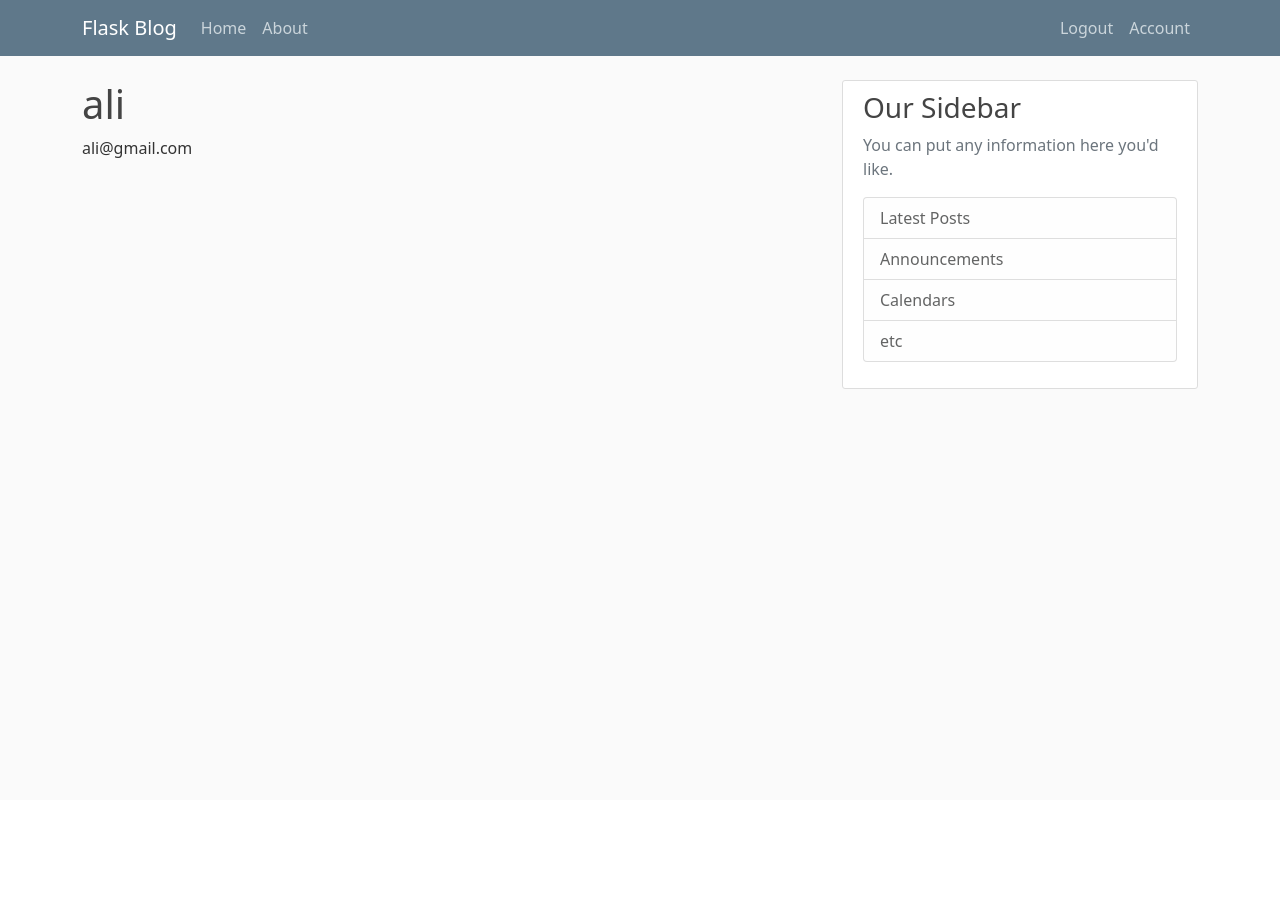
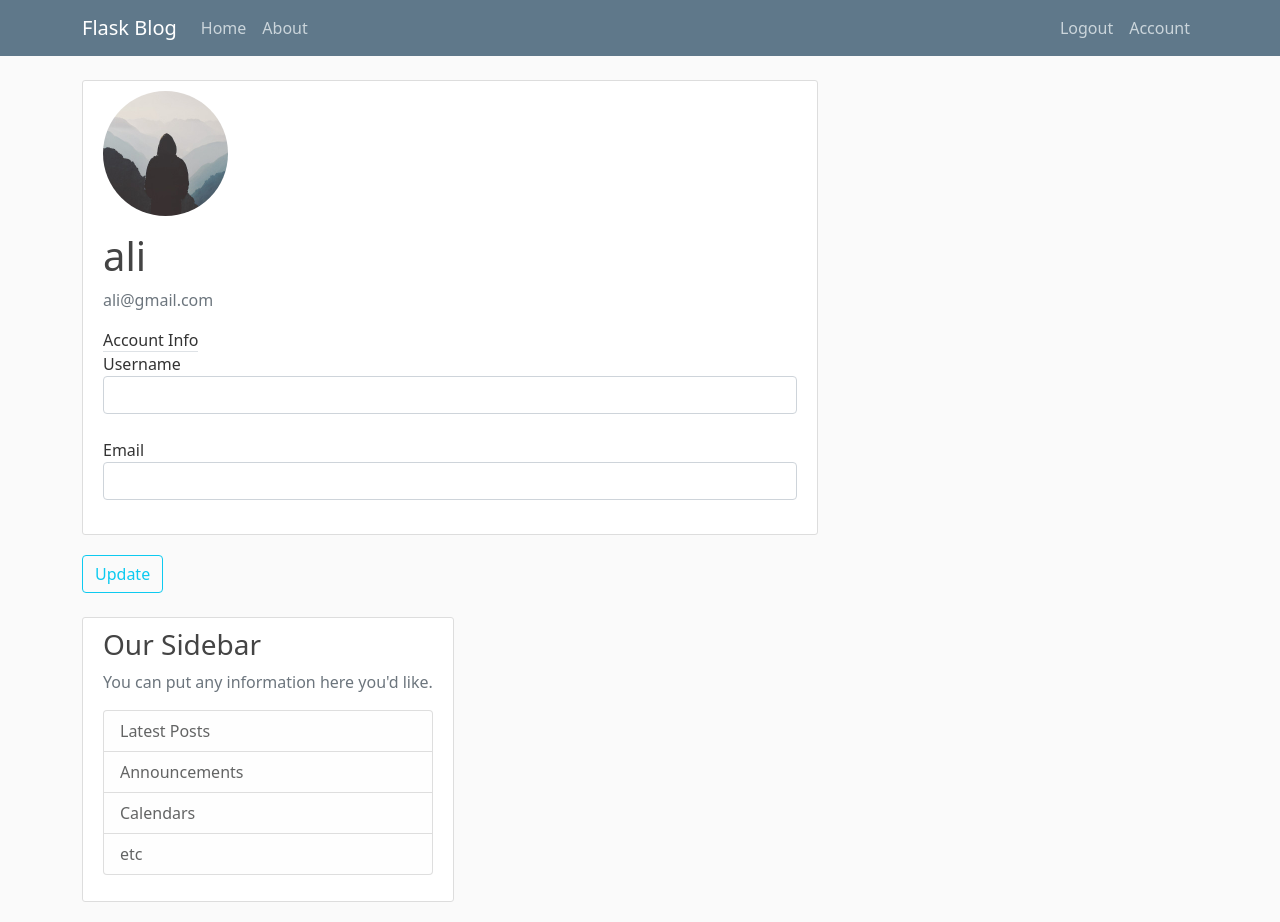
Before and after one commit to mohdali03/Flaskblog, a Flask app: page /account in a window 1280 px wide. Before the commit the page ends 389 px from the top, so only its background shows below. Run offline with Flask 3, Linux system fonts and the light colour scheme; a user stored in the database is signed in.

Commit message:
check something

```diff
--- a/flaskblog/__init__.py
+++ b/flaskblog/__init__.py
@@ -19,7 +19,7 @@
     db.init_app(app)
     ma.init_app(app)
     login_manager.init_app(app)
-    login_manager.login_view = 'login'
+    login_manager.login_view = 'login' # type: ignore
     login_manager.login_message_category = 'info'
     with app.app_context():
         from . import route, models
--- a/flaskblog/forms.py
+++ b/flaskblog/forms.py
@@ -2,6 +2,7 @@
 from wtforms import StringField, PasswordField, SubmitField, BooleanField
 from wtforms.validators import DataRequired, Length, Email, EqualTo, ValidationError
 from flaskblog.models import User
+from flask_login import current_user
 
 class SignUpForm(FlaskForm):
     username = StringField('Username', validators=[DataRequired(), Length(min=2, max=20)])
@@ -23,6 +24,26 @@
             raise ValidationError("This email is Taken. Please choose a diffrenet")
 
 
+class UpdateAccountForm(FlaskForm):
+    username = StringField('Username', validators=[DataRequired(), Length(min=2, max=20)])
+    email = StringField('Email', validators=[DataRequired(), Email()])
+
+    # pass
+    submit = SubmitField("Update")
+
+    def validate_username(self, username):
+        if username.data != current_user.username:
+            user = User.query.filter_by(username = username.data).first()
+            if user:
+                raise ValidationError("This Username is Taken. Please choose a diffrenet")
+
+    def validate_email(self, email):
+        if email.data != current_user.email:
+            user = User.query.filter_by(email = email.data).first()
+            if user:
+                raise ValidationError("This email is Taken. Please choose a diffrenet")
+
+
 class LoginForm(FlaskForm):
     email = StringField('Email', validators=[DataRequired(), Email()])
 
--- a/flaskblog/models.py
+++ b/flaskblog/models.py
@@ -11,7 +11,7 @@
     id = db.Column(db.Integer, primary_key=True, autoincrement=True)
     username = db.Column(db.String(20), unique=True, nullable=False)
     email = db.Column(db.String(120), unique=True, nullable=False)
-    img_file = db.Column(db.String(20),  nullable=False, default="default.jpg")
+    img_file = db.Column(db.String(20),  nullable=False, default="default.png")
     password = db.Column(db.String(20),  nullable=False)
     posts = db.relationship("Post", backref='author', lazy=True)
 
--- a/flaskblog/route.py
+++ b/flaskblog/route.py
@@ -2,7 +2,7 @@
 from flask import render_template, flash, redirect, url_for, request
 from datetime import datetime
 # from sqlalchemy import or_
-from flaskblog.forms import SignUpForm, LoginForm
+from .forms import SignUpForm, LoginForm,UpdateAccountForm
 from werkzeug.security import generate_password_hash, check_password_hash
 from .models import User, Post, db
 from flask import current_app as app
@@ -120,4 +120,6 @@
 @app.route('/account')
 @login_required
 def account():
-    return render_template('account.html', title="Account")
+    form = UpdateAccountForm()
+    img_file = url_for('static', filename='profile_pics/' + current_user.img_file )
+    return render_template('account.html', title="Account", img_file=img_file, form=form)
--- a/flaskblog/template/account.html
+++ b/flaskblog/template/account.html
@@ -1,5 +1,45 @@
-{% extends "layout.html" %}
-{% block content %}
-    <h1>{{ current_user.username }}</h1>
-    <p>{{ current_user.email }}</p>
+{% extends "layout.html" %} {% block content %}
+<div class="content-section">
+    <div class="media">
+        <div class="media-body">
+            <img class="rounded-circle account-img" src="{{ img_file }}" />
+            <h2 class="account-heading">{{ current_user.username}}</h2>
+            <p class="text-secondary">{{ current_user.email }}</p>
+            <!-- <img> -->
+        </div>
+    </div>
+
+    <form method="POST" action="" class="">
+        {{ form.hidden_tag() }}
+        <fieldset class="form-group">
+            <lengend class="border-bottom mb-4">Account Info</lengend>
+            <div class="form-group mb-4">
+                {{ form.username.label(class="form-control-label") }} {% if
+                form.username.errors %} {{ form.username(class="form-control
+                form-control is-invalid") }}
+                <div class="invalid-feedback">
+                    {% for error in form.username.errors %}
+                    <span>{{ error }}</span>
+                    {% endfor %}
+                </div>
+                {% else%} {{ form.username(class="form-control form-control") }} {%
+                endif %}
+            </div>
+            <div class="form-group mb-4">
+                {{ form.email.label(class="form-control-label") }} {% if
+                form.email.errors %} {{ form.email(class="form-control form-control
+                is-invalid") }}
+                <div class="invalid-feedback">
+                    {% for error in form.email.errors %}
+                    <span>{{ error }}</span>
+                    {% endfor %} {% else %} {{ form.email(class="form-control
+                    form-control") }} {% endif %}
+                </div>
+            </div>
+            <div class="form-group mb-4">
+                {{ form.submit(class="btn btn-outline-info") }}
+            </div>
+        </fieldset>
+    </form>
+</div>
 {% endblock %}
```
Also changed, not shown: flaskblog/static/profile_pics/default.png (added), instance/site.db, 1 other file.
